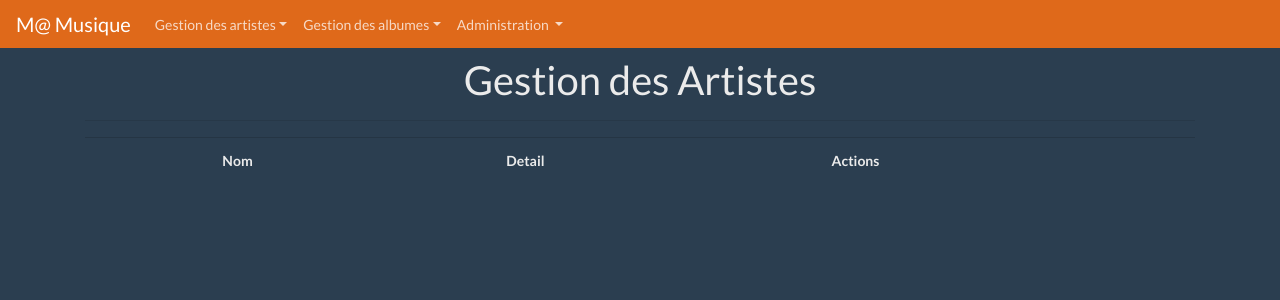
After one commit to Fedi-EL-Manoubi/TP6-BiblioMusique, a Symfony app: template templates/admin/artiste/listeArtistes.html.twig in a window 1280 px wide. The commit adds this page. Shown: the top 300 px of the page. Run offline with Twig, Linux system fonts and the light colour scheme; the template is opened without the code that fills it, so the values that code supplies are empty; some libraries are stand-ins or nearby versions.

Commit message:
28:15min

```diff
--- a/src/Entity/Album.php
+++ b/src/Entity/Album.php
@@ -14,7 +14,7 @@ class Album
 {
     /**
      * @ORM\Id
-     * @ORM\GeneratedValue(strategy="NONE")
+     * @ORM\GeneratedValue(strategy="IDENTITY")
      * @ORM\Column(type="integer")
      */
     private $id;
--- a/src/Entity/Artiste.php
+++ b/src/Entity/Artiste.php
@@ -14,7 +14,7 @@ class Artiste
 {
     /**
      * @ORM\Id
-     * @ORM\GeneratedValue(strategy="NONE")
+     * @ORM\GeneratedValue(strategy="IDENTITY")
      * @ORM\Column(type="integer")
      */
     private $id;
--- a/src/Entity/Morceau.php
+++ b/src/Entity/Morceau.php
@@ -12,7 +12,7 @@ class Morceau
 {
     /**
      * @ORM\Id
-     * @ORM\GeneratedValue(strategy="NONE")
+     * @ORM\GeneratedValue(strategy="IDENTITY")
      * @ORM\Column(type="integer")
      */
     private $id;
--- a/src/Entity/Style.php
+++ b/src/Entity/Style.php
@@ -14,7 +14,7 @@ class Style
 {
     /**
      * @ORM\Id
-     * @ORM\GeneratedValue(strategy="NONE")
+     * @ORM\GeneratedValue(strategy="IDENTITY")
      * @ORM\Column(type="integer")
      */
     private $id;
--- /dev/null
+++ b/templates/admin/artiste/listeArtistes.html.twig
@@ -0,0 +1,50 @@
+{% extends 'base.html.twig' %}
+
+{% block title %}GESTION ARTISTES !{% endblock %}
+
+{% block body %}
+<h1 class="pt-2 text-center">Gestion des Artistes </h1>
+<hr>
+  <thead>
+    <tr>
+    <table class="table table-hover">
+      <th scope="col-1"></th>
+      <th scope="col-2">Nom</th>
+      <th scope="col-7">Detail</th>
+      <th scope="col-2">Actions</th>
+    </tr>
+  </thead>
+  <tbody>
+
+        {% for leArtiste in lesArtistes %}
+            {% set nbAlbums  = leArtiste.albums|length %}
+            <tr>
+            <td class="col-1"><img class="avatar mx-auto d-block " style="height:auto; width: 100px 100%; display: block;" src=" {{leArtiste.image}} " alt="Card image"></td>
+            <td class="col-2">{{leArtiste.nom}}</td>
+            <td class="col-7">
+            <p class= "d-flex flex-row">
+                <span class="align-self-center badge badge-success"> {{nbAlbums}}{% if nbAlbums> 1 %}    albums {% else %} album {% endif %} </span>
+                <span class="align-self-center mx-3"> {% if leArtiste.type == 0 %}  Artiste solo {% else %} Groupe{% endif %} </span>
+                <span class="align-self-center ml-auto"> {{leArtiste.site}} </span>
+            </p>
+            <p>
+            {{leArtiste.description|slice(0,100)|raw}}...
+            </p>
+            </td>
+            <td class="col-2">
+                <a href="" class="btn btn-primary" > <i class="fas fa-pen"></i> </a>
+
+            </td>
+            </tr>
+
+        {% endfor %}
+  </tbody>
+</table>
+                <div class="navigation" align="center">
+                {{ knp_pagination_render(lesArtistes) }}
+                </div>
+
+
+
+</div>
+{% endblock %}
--- a/templates/base.html.twig
+++ b/templates/base.html.twig
@@ -8,6 +8,7 @@
 
         <link rel="stylesheet" href="https://bootswatch.com/4/superhero/bootstrap.min.css">
         <link rel="stylesheet" href=" {{asset('css/app.css')}} ">
+        <script src="https://kit.fontawesome.com/40e99d708b.js" crossorigin="anonymous"></script>
         {# Run `composer require symfony/webpack-encore-bundle` to start using Symfony UX #}
         {% block stylesheets %}  {% endblock %}
     </head>
@@ -24,14 +25,18 @@
         <a class="nav-link dropdown-toggle" data-toggle="dropdown" href="#" role="button" aria-haspopup="true" aria-expanded="false">Gestion des artistes</a>
         <div class="dropdown-menu">
           <a class="dropdown-item" href=" {{path('artistes')}} ">Liste des artistes</a>
-          <div class="dropdown-divider"></div>
-          <a class="dropdown-item" href="#">ajouter un artistes</a>
         </div>
       </li>
     <li class="nav-item dropdown">
         <a class="nav-link dropdown-toggle" data-toggle="dropdown" href="#" role="button" aria-haspopup="true" aria-expanded="false">Gestion des albumes</a>
         <div class="dropdown-menu">
           <a class="dropdown-item" href=" {{path('albums')}} ">Liste des albumes</a>
+          </div>
+      </li>
+          <li class="nav-item dropdown">
+        <a class="nav-link dropdown-toggle" data-toggle="dropdown" href="#" role="button" aria-haspopup="true" aria-expanded="false"> Administration </a>
+        <div class="dropdown-menu">
+          <a class="dropdown-item" href=" {{path('admin_artistes')}} ">Gestion des  artistes</a>
           </div>
       </li>
   </ul>
```
Also changed, not shown: migrations/Version20231009114754.php (added, +47 -0 lines), src/Controller/Admin/ArtisteController.php (added, +28 -0 lines), src/Repository/ArtisteRepository.php (+16 -1 lines).
